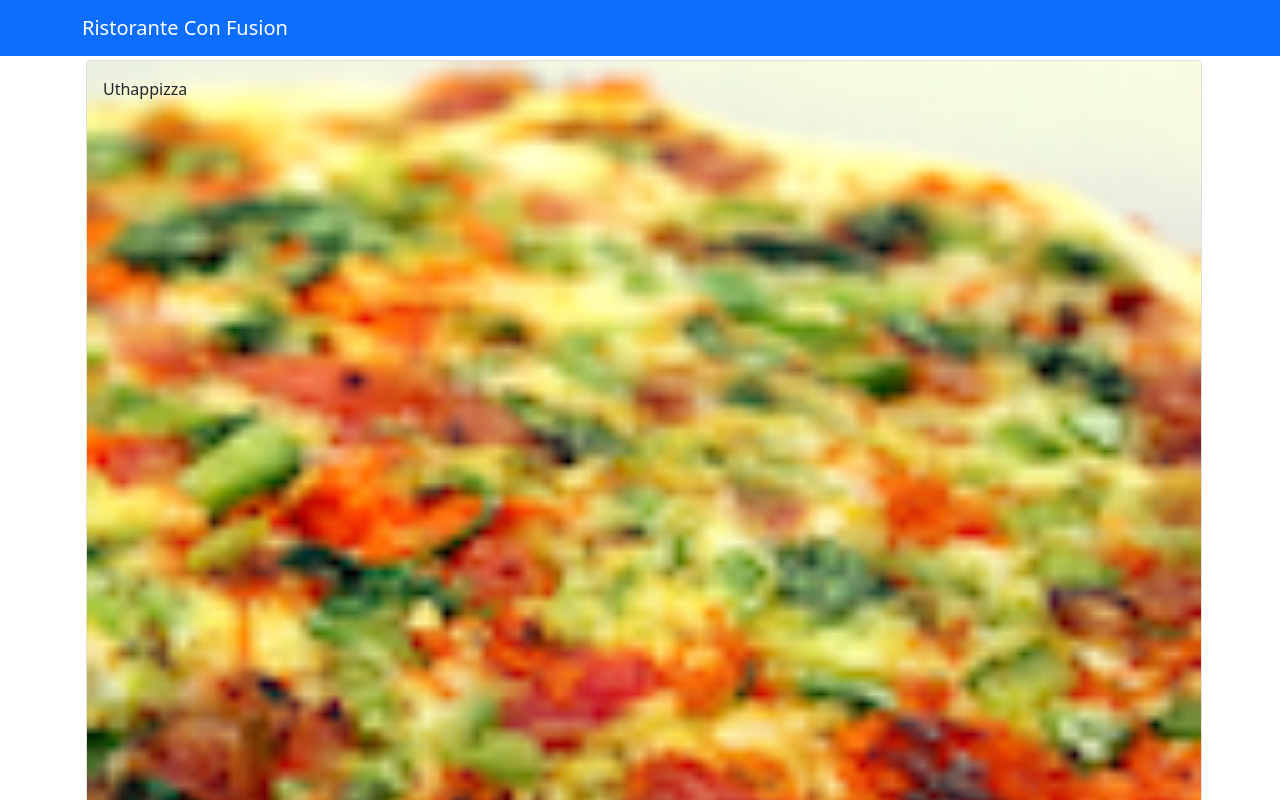
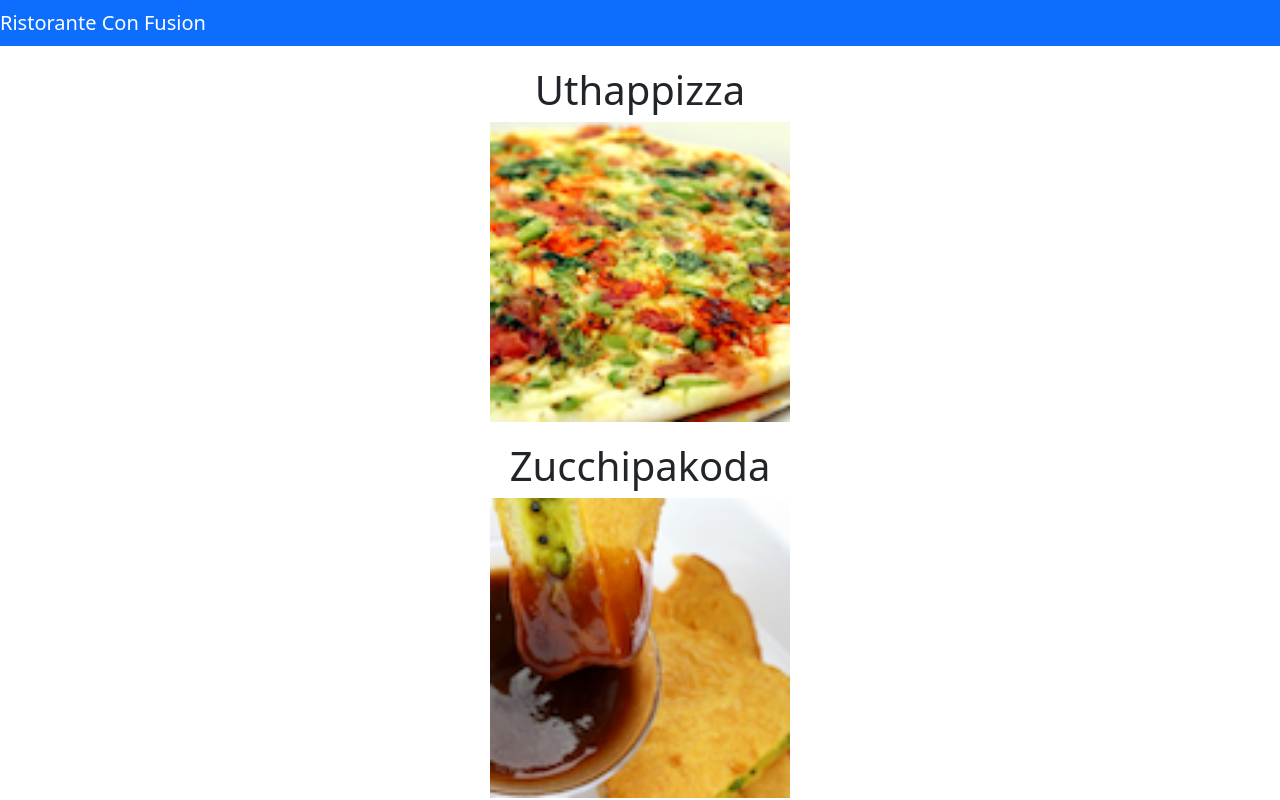
Before and after one commit to alon437/React_Project1, a React (Create React App) app: page / in a window 1280 px wide. Shown: the top 800 px of the page. Built offline with nearby package versions, Linux system fonts and the light colour scheme.

Commit message:
Ass1 complte

```diff
--- a/src/App.css
+++ b/src/App.css
@@ -0,0 +1,3 @@
+.items{
+    display: flex;
+}
--- a/src/App.js
+++ b/src/App.js
@@ -4,7 +4,7 @@ import Menu from './components/MenuComponent';
 import {DISHES} from './components/shared/dishes';
 import { Component } from 'react';
 
-class App extends Component{
+class App extends Component {
   constructor (props)
   {
     super(props);
@@ -17,7 +17,7 @@ class App extends Component{
       return(
       <div>
       <Navbar dark color="primary">
-        <div className="container">
+        <div >
           <NavbarBrand href="/">Ristorante Con Fusion</NavbarBrand>
         </div>
       </Navbar>
--- /dev/null
+++ b/src/components/DishdetailComponent  .js
@@ -0,0 +1,40 @@
+import React , { Component } from 'react';
+
+
+class Details extends Component{
+    constructor(props){
+        super(props);
+        this.state = {
+            }
+    }
+    render(){
+      const  dish =  this.props.details;
+      const comments = dish.comments;
+      console.log(comments)
+      const box_comments = comments.map( (comment) => {
+        const d = new Date(comment.date)
+        return (
+            <div className="comment">
+                <div><h7> {comment.comment}</h7></div>
+                <div><h7>--{comment.author} , {d.toDateString()}</h7></div>
+            </div>
+        );
+    } );
+
+      return (
+        <div className = "box-details" key={dish.id} >
+            <div className = "box">
+                <div> <img className = "img-item" src={dish.image} alt= {dish.name}/> </div>
+                <div><h1> {dish.name}</h1></div>
+                <div><h5> {dish.description}</h5></div>
+            </div>
+            <div className = "box">
+                <div className= "box-comment">
+                    {box_comments}
+                </div>
+            </div>
+        </div>
+    );
+    }
+}
+export default Details;
--- a/src/components/MenuComponent.js
+++ b/src/components/MenuComponent.js
@@ -1,5 +1,5 @@
 import React , { Component } from 'react';
-import { Card , CardImg , CardImgOverlay , CardText , CardBody , CardTitle } from 'reactstrap';
+import Details from './DishdetailComponent  ';
 
 class Menu extends Component{
     constructor(props){
@@ -7,6 +7,11 @@ class Menu extends Component{
         this.state = {
                selectedDish:null
             }
+            console.log('Menu Component constructor is invoke')
+    }
+    componentDidMount()
+    {
+        console.log('Menu Component DidMount is invoke')
     }
     OnDishSelect(dish)
     {
@@ -16,13 +21,7 @@ class Menu extends Component{
     {
             if(dish != null)
                 return (
-                    <Card>
-                         <CardImg object src={dish.image} alt= {dish.name}/>
-                         <CardBody>
-                            <CardTitle> {dish.name}</CardTitle>
-                            <CardText> {dish.description} </CardText>
-                         </CardBody>
-                    </Card>
+                   <Details details = {dish}/>
                 )
             else
             return (
@@ -32,25 +31,17 @@ class Menu extends Component{
     render(){
         const menu = this.props.dishes.map( (dish) => {
             return (
-                <div key={dish.id} className = "col-12 md-5 m-1">
-                    <Card onClick = { () => this.OnDishSelect(dish)}>
-                        <CardImg object src={dish.image} alt= {dish.name}/>
-                        <CardImgOverlay>
-                            <CardTitle> {dish.name}</CardTitle>
-                        </CardImgOverlay>
-                    </Card>
+                <div className = "item" key={dish.id} onClick = { () => this.OnDishSelect(dish)}>
+                    <div><h1> {dish.name}</h1></div>
+                    <div><img className = "img-item" src={dish.image} alt= {dish.name}/></div>
                 </div>
             );
         } );
-
+        console.log('Menu Component render is invoke')
         return (
             <div className = "container">
-                <div className= "row">
-                   {menu}
-                </div>
-                <div className= "row">
-                   {this.renderDish(this.state.selectedDish)}
-                </div>
+                {menu}
+                {this.renderDish(this.state.selectedDish)}
             </div>
         );
     }
--- a/src/index.css
+++ b/src/index.css
@@ -1,13 +1,42 @@
-body {
-  margin: 0;
-  font-family: -apple-system, BlinkMacSystemFont, 'Segoe UI', 'Roboto', 'Oxygen',
-    'Ubuntu', 'Cantarell', 'Fira Sans', 'Droid Sans', 'Helvetica Neue',
-    sans-serif;
-  -webkit-font-smoothing: antialiased;
-  -moz-osx-font-smoothing: grayscale;
+.container
+{
+    width: 500px;
+    display: flex;
+    align-items: center;
+    flex-direction: column;
+    padding: 10px;
+}
+.item
+{
+    width: 70%;
+    display: flex;
+    justify-content: space-between;
+    align-items: center;
+    flex-direction: column;
+    margin: 10px;
+}
+.img-item
+{
+    width: 300px;
+}
+.box-details
+{
+    width: 70%;
+    display: flex;
+    justify-content: space-between;
+    margin: 10px;
+}
+.box
+{
+    width: 50%;
+    padding: 10px;
+    margin: 10px;
 }
 
-code {
-  font-family: source-code-pro, Menlo, Monaco, Consolas, 'Courier New',
-    monospace;
+.comment
+{
+    display: flex;
+    justify-content: space-around;
+    flex-direction: column;
+    margin-top: 10px;
 }
--- a/src/index.js
+++ b/src/index.js
@@ -4,7 +4,6 @@ import './index.css';
 import App from './App';
 import reportWebVitals from './reportWebVitals';
 import 'bootstrap/dist/css/bootstrap.min.css';
-
 ReactDOM.render(
   <React.StrictMode>
     <App />
```
